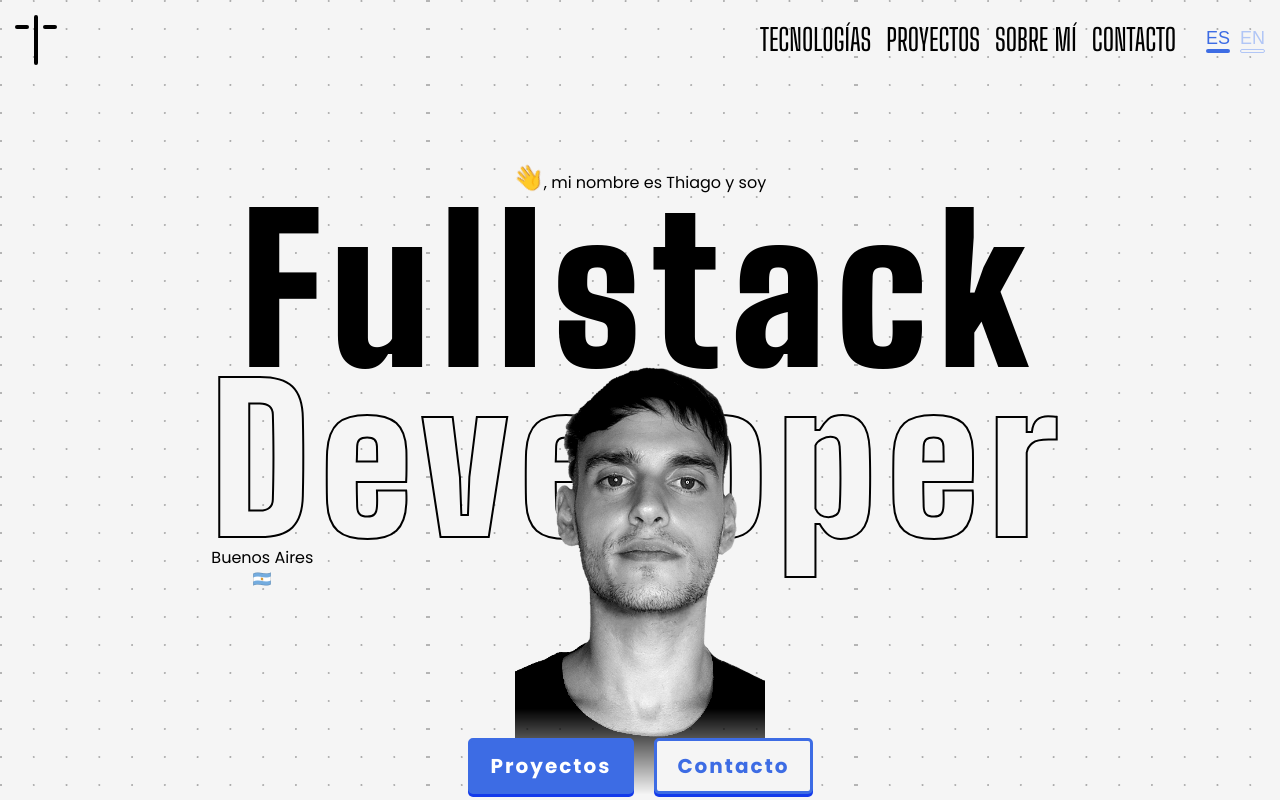
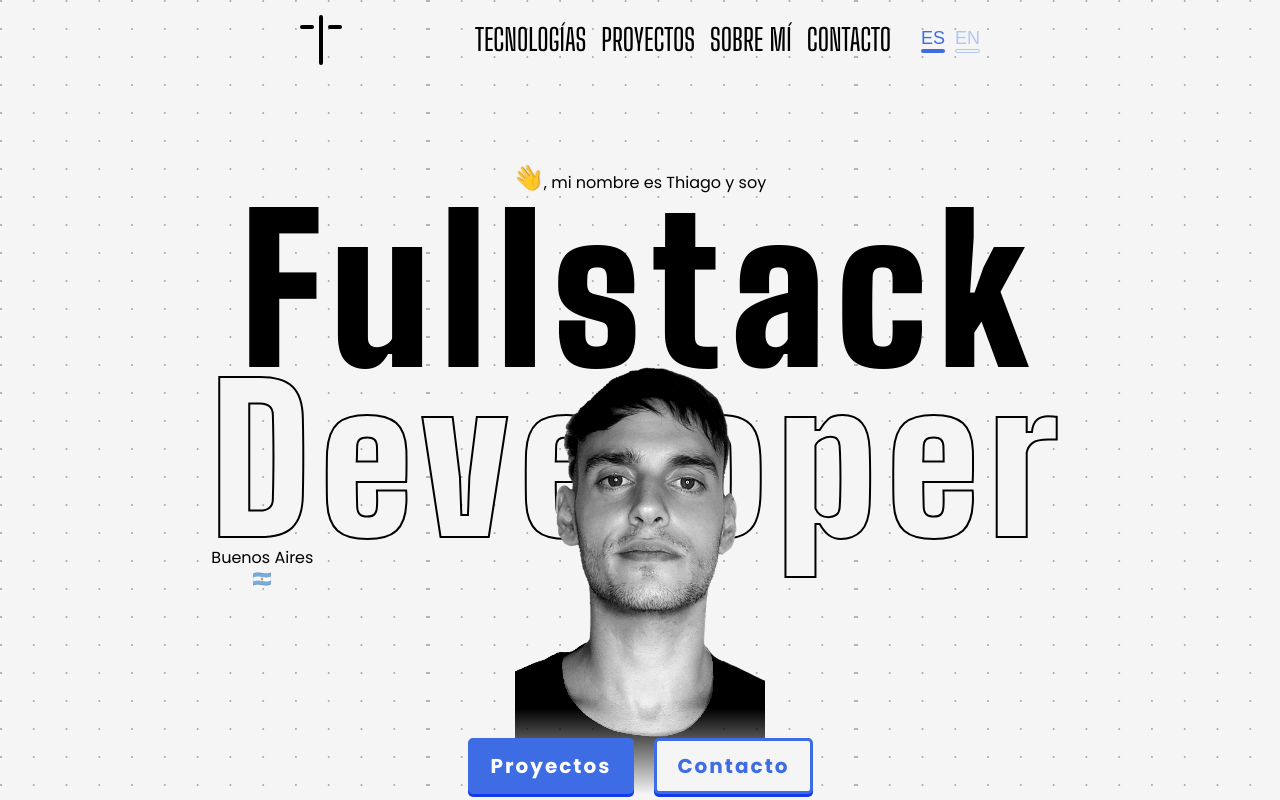
Before and after one commit to thiagoSalaberry/portfolio, a Next.js app: page / in a window 1280 px wide. Shown: the top 800 px of the page. Built offline with nearby package versions, Linux system fonts and the light colour scheme.

Commit message:
fix: header padding

```diff
--- a/components/header/header.module.css
+++ b/components/header/header.module.css
@@ -9,7 +9,6 @@
     display: none;
 }
 /* 768px */
-/* 1280px */
 @media (min-width: 768px) {
     .desktop {
         display: inherit;
@@ -47,6 +46,12 @@
     .header__rigth__content {
         align-items: center;
         flex-direction: row-reverse;
+    }
+}
+/* 1280px */
+@media (min-width: 1280px) {
+    .header {
+        padding: 15px 300px;
     }
 }
 .header__rigth__content {
```
